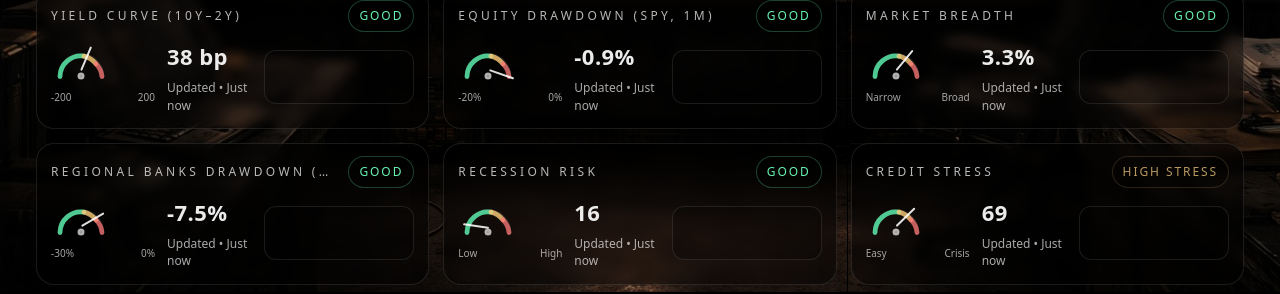
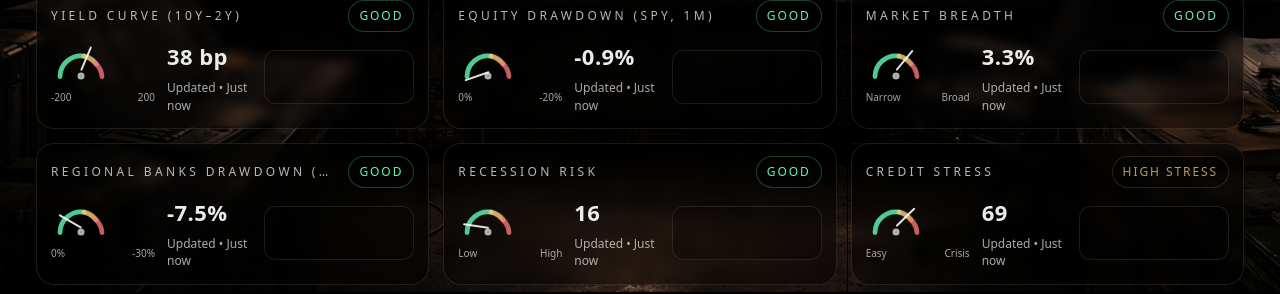
Before and after one commit to oliverwatt2025/inmetuveritas, a React (Vite) app: page / in a window 1280 px wide. Shown: the part 508-802 px from the top of the page. Built offline with nearby package versions, Linux system fonts and the light colour scheme; no server answers.

Commit message:
Correct SPY and KRE drawdown needle direction and risk-axis labels

```diff
--- a/src/App.tsx
+++ b/src/App.tsx
@@ -371,6 +371,13 @@ function toGauge(c: RawCard): Gauge | null {
   }
   pct = Math.max(0, Math.min(100, pct));
 
+  // Drawdown magnitudes run opposite to ordinary gauge values:
+  // 0% (little stress) belongs at the green/left end, while a larger
+  // negative loss belongs at the red/right end. Keep the reported value
+  // and underlying GOOD/WARN/DELAYED statuses untouched.
+  const drawdownGauge = key === "spy_dd_1m" || key === "kre_dd_3m";
+  if (drawdownGauge && typeof c.value === "number") pct = 100 - pct;
+
   const valueText =
     typeof c.valueText === "string"
       ? c.valueText
@@ -384,9 +391,9 @@ function toGauge(c: RawCard): Gauge | null {
     status,
     valueText,
     pct,
-    minLabel: c.minLabel ?? String(min),
+    minLabel: drawdownGauge ? (c.maxLabel ?? String(max)) : (c.minLabel ?? String(min)),
     midLabel: c.midLabel ?? "",
-    maxLabel: c.maxLabel ?? String(max),
+    maxLabel: drawdownGauge ? (c.minLabel ?? String(min)) : (c.maxLabel ?? String(max)),
     tooltip: c.tooltip ?? "",
     updatedAt: c.updatedAt,
     updatedText: c.updatedText,
```
